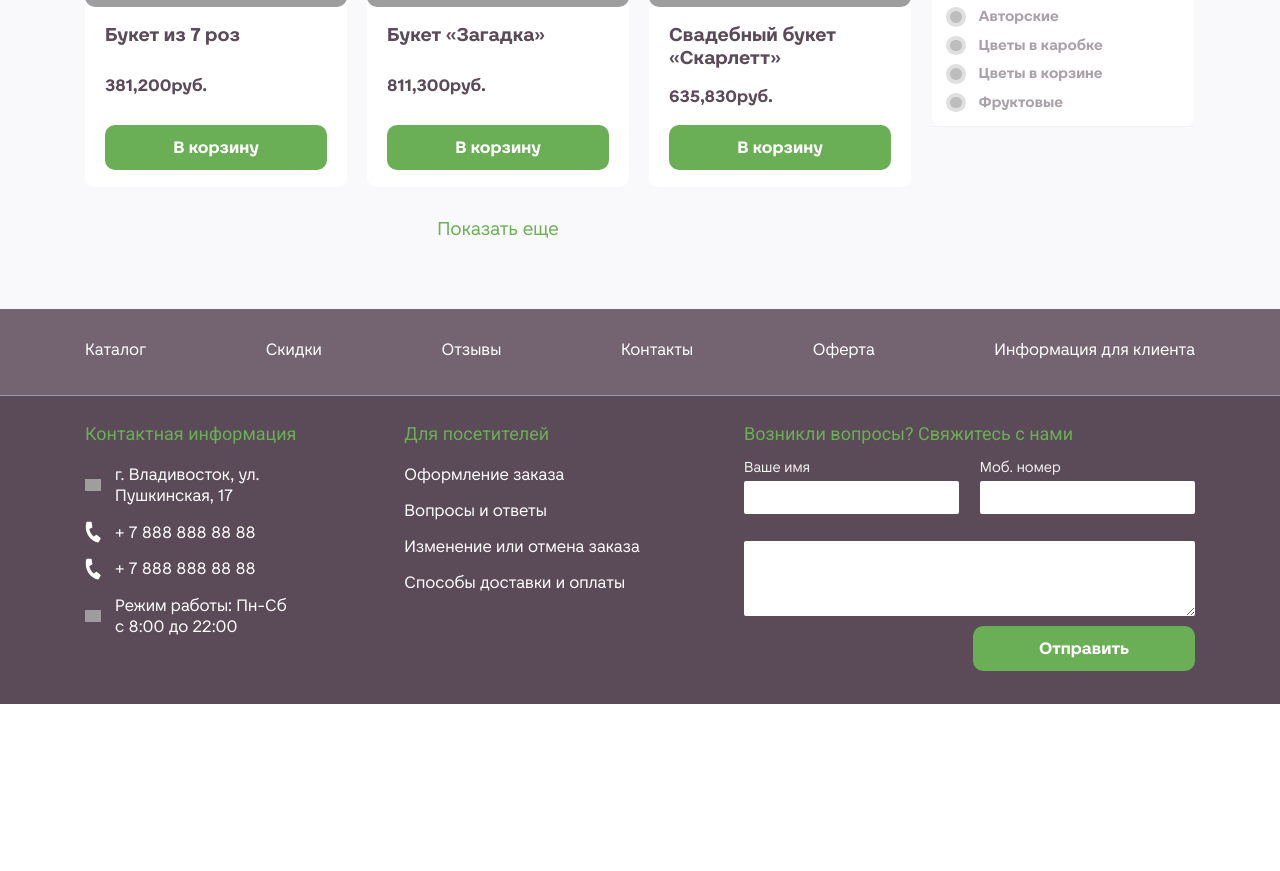
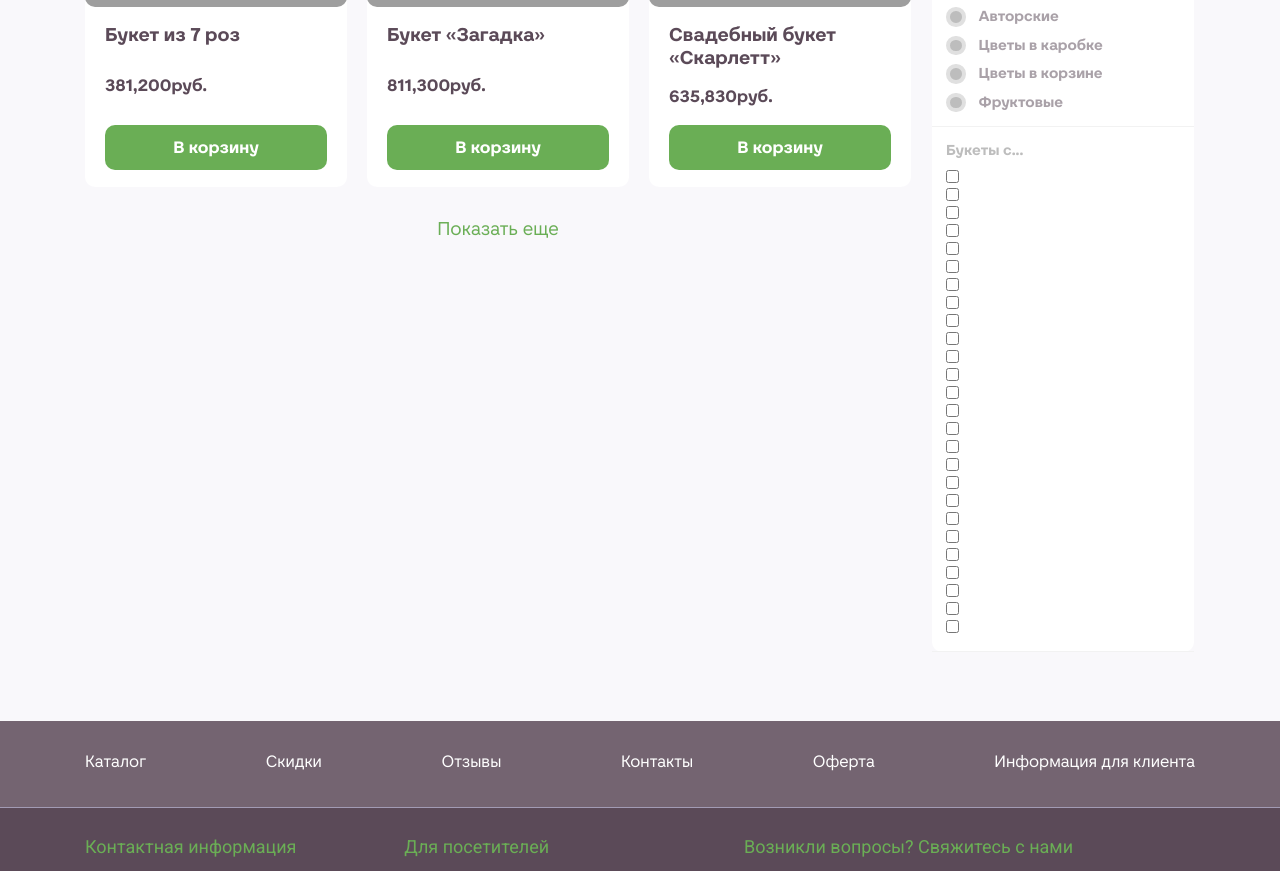
Before and after one commit to Zohid7717/web-shop-flowers, a React (Vite) app: page / in a window 1280 px wide. Shown: the part 1740-2611 px from the top of the page. Before the commit the page ends 2444 px from the top, so only its background shows below. Built offline with nearby package versions, Linux system fonts and the light colour scheme; data requests are answered from the project's data file; grey boxes are pictures that could not be loaded.

Commit message:
sortItem

```diff
--- a/server/db.json
+++ b/server/db.json
@@ -64,7 +64,7 @@
       "date": "6.8.2023",
       "composition": [
         "Розы",
-        "Пионовидные розы сорта Джульетта",
+        "Розы Джульетта",
         "Рускус"
       ],
       "size": [
--- /dev/null
+++ b/src/component/ui/customCheckbox/CustomCheckbox.tsx
@@ -0,0 +1,14 @@
+import { FC } from 'react'
+
+
+
+const CustomCheckbox: FC<string> = ({name}) => {
+
+  return <div className='custom-checkbox'>
+    <label className="custom-checkbox">
+      <input type="checkbox"/>
+    </label>
+  </div>
+}
+
+export default CustomCheckbox
--- a/src/pages/Home/Products/ProductSort/ProductSort.scss
+++ b/src/pages/Home/Products/ProductSort/ProductSort.scss
@@ -4,13 +4,15 @@
   border-radius: 10px;
 
   &__price,
-  &__category {
+  &__category,
+  &__items {
     padding: 14px;
     border-bottom: 1px solid #F2F2F2;
   }
 
   &__price-title,
-  &__category-title {
+  &__category-title,
+  &__items-title {
     color: #BDBDBD;
     font-size: 14px;
     font-weight: 700;
--- a/src/pages/Home/Products/ProductSort/ProductSort.tsx
+++ b/src/pages/Home/Products/ProductSort/ProductSort.tsx
@@ -3,6 +3,7 @@ import SortInput from './SortInput/SortInput'
 import SortPrice from './SortPrice/SortPrice'
 import SortCategory from './SortCategory/SortCategory'
 import './ProductSort.scss'
+import SortItems from './SortItems/SortItems'
 
 const ProductSort: FC = () => {
   return <div className='product-sort'>
@@ -17,6 +18,10 @@ const ProductSort: FC = () => {
       <p className="product-sort__category-title">Категории:</p>
       <SortCategory/>
     </div>
+    <div className="product-sort__items">
+      <p className="product-sort__items-title">Букеты с...</p>
+      <SortItems/>
+    </div>
 
   </div>
 }
--- a/src/pages/Home/Products/ProductSort/SortCategory/SortCategory.tsx
+++ b/src/pages/Home/Products/ProductSort/SortCategory/SortCategory.tsx
@@ -15,12 +15,10 @@ const categories = [
 
 const SortCategory: FC = () => {
   const [getCategory, setGetCategory]=useState('')
-  const categoryList = useAppSelector(state => state.category)
   const dispatch = useAppDispatch()
   useEffect(() => {
     dispatch(setCategory(getCategory))
   }, [getCategory])
-  console.log(categoryList)
 
   return <div className='sort-category'>
     {
--- /dev/null
+++ b/src/pages/Home/Products/ProductSort/SortItems/SortItems.tsx
@@ -0,0 +1,40 @@
+import { FC, useEffect, useState } from 'react'
+import CustomCheckbox from '../../../../../component/ui/customCheckbox/CustomCheckbox'
+import { BouquetType } from '../../../../../service/redux/Slices/products/slise'
+
+const SortItems: FC = () => {
+  const [productData, setProductData] = useState<BouquetType[]>([])
+  const productItems: string[] = []
+
+  useEffect(() => {
+    const productList = async function () {
+      const response = await fetch("http://localhost:3001/bouquets")
+      try {
+        await response.json()
+          .then(data => {
+            setProductData(data)
+          })
+      } catch (error) {
+        console.log(error)
+      }
+    }
+    productList()
+  }, [])
+  productData.forEach(element => {
+    element.composition.forEach(element => {
+      if (!productItems.includes(element)) {
+        productItems.push(element)
+      }
+    })
+  });
+  console.log(productItems)
+  return <div className='sort-items'>
+    {
+      productItems.map((item, i) => (
+        <CustomCheckbox key={i} name={item} />
+      ))
+    }
+  </div>
+}
+
+export default SortItems
--- a/src/service/redux/Slices/products/slise.ts
+++ b/src/service/redux/Slices/products/slise.ts
@@ -2,7 +2,7 @@ import { createSlice, createAsyncThunk, AnyAction, PayloadAction } from '@reduxj
 import { RootState } from '../../store';
 
 //создаем типы для Bouquet
-interface BouquetType {
+export interface BouquetType {
   id: number;
   name: string;
   category: string;
```
Also changed, not shown: src/component/ui/customCheckbox/CustomCheckbox.scss (added), src/pages/Home/Products/ProductSort/SortItems/SortItems.scss (added).
